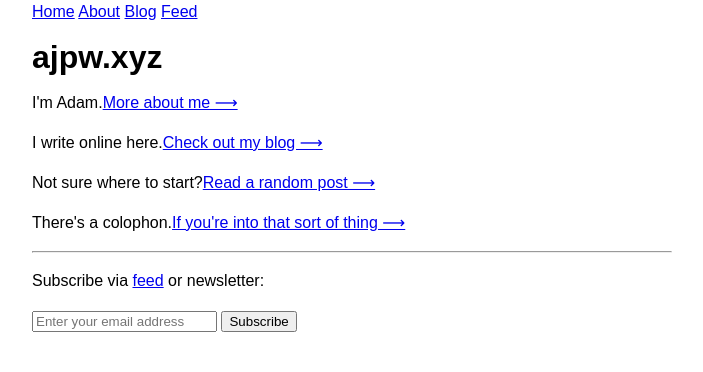
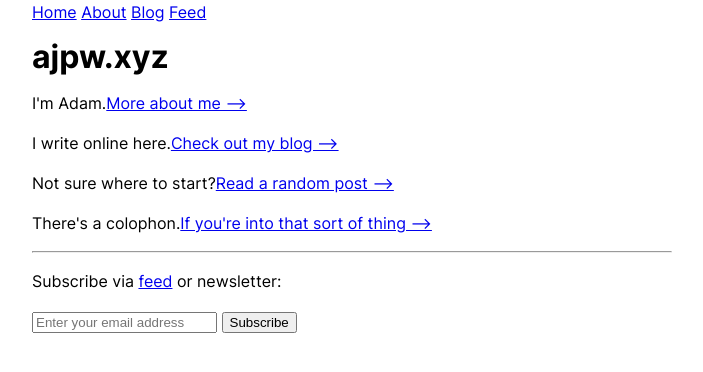
Before and after one commit to ajpwalser/ajpwalser.github.io, a Jekyll site: the page built from index.html, in a window 1280 px wide. Shown: the top 372 px of the page, without its empty margins (288-991 px from the left). Built offline with Jekyll 4.4.1, drawn with Linux system fonts in a browser that asks for light colours.

Commit message:
Update style.css

```diff
--- a/css/style.css
+++ b/css/style.css
@@ -3,7 +3,7 @@ html{
     padding-bottom:4em
 }
 body{
-    font-family:sans-serif;
+    font-family:"Inter",system-ui,sans-serif;
     line-height:1.5em;
     max-width:40em;
     padding:0 2%;
```
